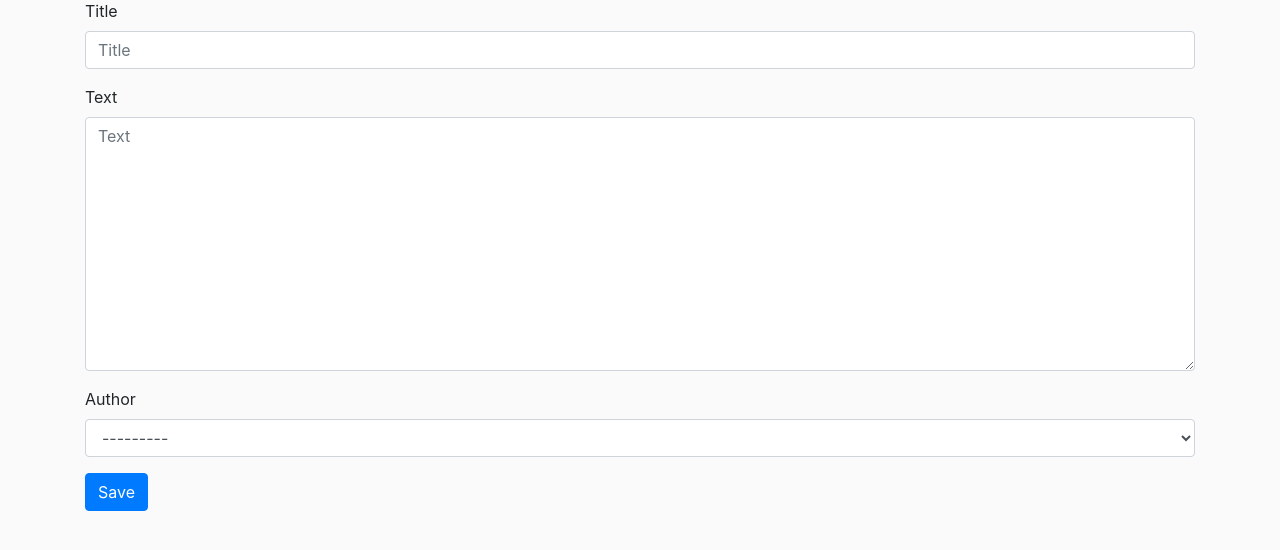
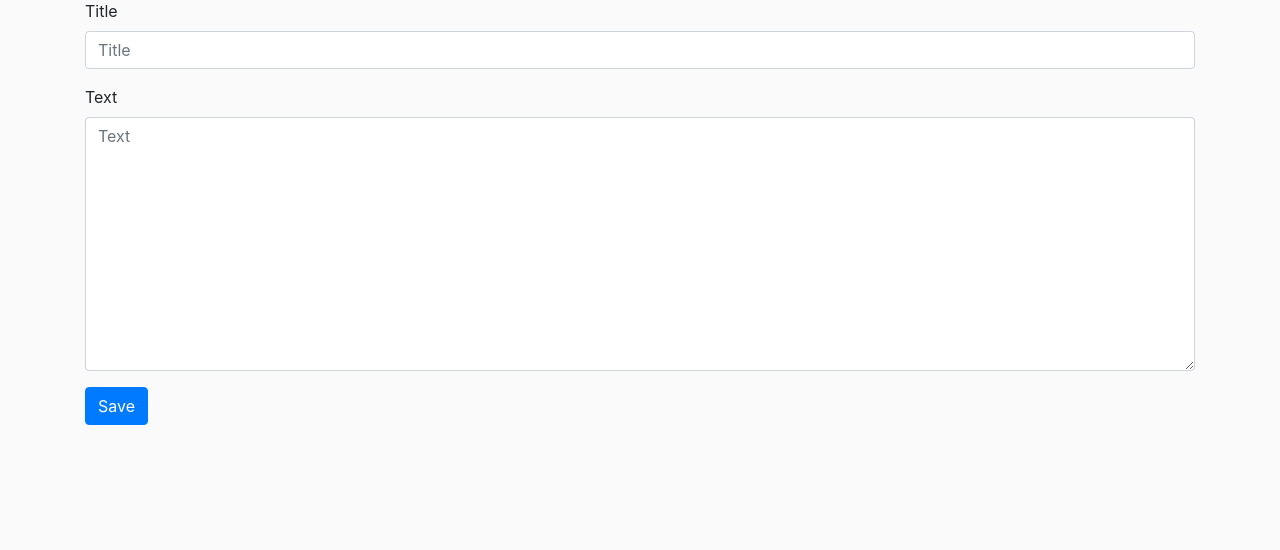
Before and after one commit to kennethalberto/blog-project, a Django app: page /post/new/ in a window 1280 px wide. Shown: the part 123-673 px from the top of the page. Run offline with Django 3.2, Linux system fonts and the light colour scheme; a user stored in the database is signed in; data comes from the database, SQL or seed files in the repository; both versions use the stored data as it was after the commit; some libraries are stand-ins or nearby versions.

Commit message:
minor ui change

```diff
--- a/blog/forms.py
+++ b/blog/forms.py
@@ -5,7 +5,7 @@ class PostForm(forms.ModelForm):
 
     class Meta():
         model = Post
-        fields = ('title', 'text', 'author')
+        fields = ('title', 'text')
 
         widgets = {
             'title': forms.TextInput(attrs = {
--- a/blog/models.py
+++ b/blog/models.py
@@ -1,9 +1,11 @@
 from django.db import models
 from django.utils import timezone
 from django.urls import reverse
+from django.contrib.auth import get_user_model
+User = get_user_model()
 
 class Post(models.Model):
-    author = models.ForeignKey('auth.User', on_delete = models.CASCADE)
+    author = models.ForeignKey(User, on_delete = models.CASCADE)
     title = models.CharField(max_length = 200)
     text = models.TextField()
     create_date = models.DateTimeField(default = timezone.now)
--- a/blog/static/css/blog.css
+++ b/blog/static/css/blog.css
@@ -5,6 +5,10 @@ body {
 .techfont {
 	font-family: 'Roboto', sans-serif;
 	margin-bottom: 10px;
+}
+
+.custom-navbar {
+	background-color: #0277BD;
 }
 
 .centerstage {
--- a/blog/templates/blog/base.html
+++ b/blog/templates/blog/base.html
@@ -29,7 +29,7 @@
 </head>
 <body>
     <!-- Navbar -->
-    <nav class="navbar navbar-expand-lg navbar-dark bg-dark techfont custom-navbar">
+    <nav class="navbar navbar-expand-lg navbar-dark bg-dark techfont">
         <div class="container">
             <a class="navbar-brand" href="{% url 'post_list' %}">My Blog</a>
             <button class="navbar-toggler" type="button" data-toggle="collapse" data-target="#navbarNav" aria-controls="navbarNav" aria-expanded="false" aria-label="Toggle navigation">
--- a/blog/templates/blog/post_list.html
+++ b/blog/templates/blog/post_list.html
@@ -7,7 +7,7 @@
                 <div class="card-body">
                     <h4 class="card-title">{{ post.title }}</h4>
                     <h6 class="class-subtitle mb-2 text-muted">
-                        <p>Published on: {{ post.published_date|date:"F d, Y, f A " }}</p>
+                        <p>Posted by {{ post.author }} on {{ post.published_date|date:"F d, Y, f A " }}</p>
                     </h6>
                     Comments: {{ post.approve_comments.count }}
                 </div>
--- a/blog/views.py
+++ b/blog/views.py
@@ -10,6 +10,7 @@ from django.views.generic import (
     DetailView, CreateView,
     UpdateView, DeleteView
 )
+from braces.views import SelectRelatedMixin
 
 class AboutView(TemplateView):
     template_name = 'blog/about.html'
@@ -28,6 +29,12 @@ class CreatePostView(LoginRequiredMixin, CreateView):
     redirect_field_name = 'blog/post_detail.html'
     form_class = PostForm
     model = Post
+
+    def form_valid(self, form):
+        self.object = form.save(commit = False)
+        self.object.author = self.request.user
+        self.object.save()
+        return super().form_valid(form)
 
 class PostUpdateView(LoginRequiredMixin, UpdateView):
     login_url = '/login/'
```
Also changed, not shown: db.sqlite3.
